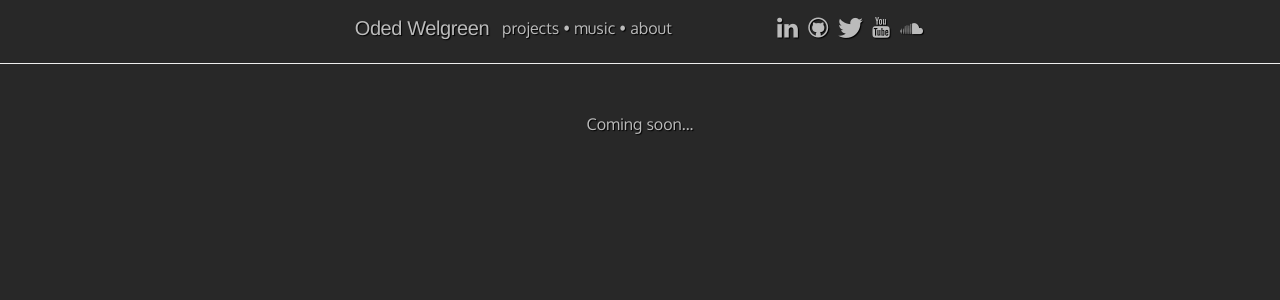
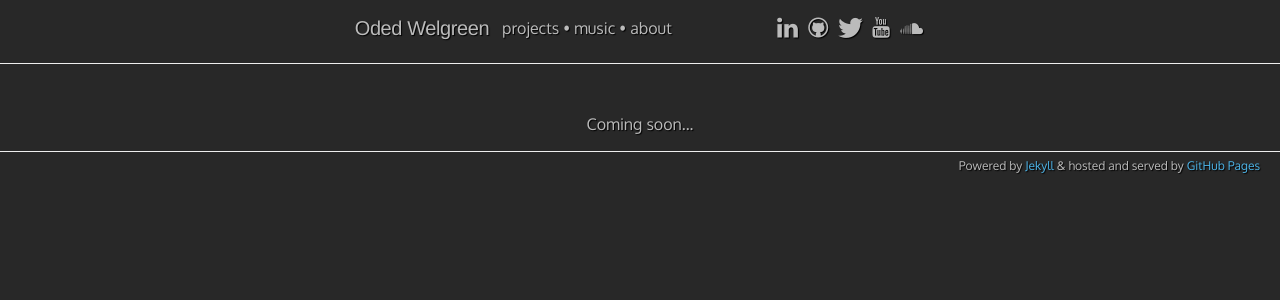
Before and after one commit to odedw/odedw.github.io, a Jekyll site: the page built from index.html, in a window 1280 px wide. Shown: the top 300 px of the page. Built offline with Jekyll 4.4.1, drawn with Linux system fonts in a browser that asks for light colours; Markdown is read by kramdown in place of the engine named in the settings; the list of posts is cut into pages by our own code.

Commit message:
add footer

```diff
--- /dev/null
+++ b/_includes/footer.html
@@ -0,0 +1,3 @@
+<footer id="footer">
+    <span id="power">Powered by <a href="http://jekyllrb.com/">Jekyll</a> & hosted and served by <a href="http://pages.github.com">GitHub Pages</a></span>
+</footer>
--- a/_layouts/default.html
+++ b/_layouts/default.html
@@ -9,9 +9,9 @@
         <div class="wrap">
             <div class="masthead">
                 <div class="container">
-                    <h3 class="masthead-title">
+                    <h1 class="masthead-title">
                         <a href="/" title="Home">{{ site.title }}</a>
-                    </h3>
+                    </h1>
                     <nav>
                         <a href="/projects" title="Projects">projects</a>
                         <span>•</span>
@@ -32,8 +32,13 @@
 
             <div class="container content">
                 {{ content }}
+
             </div>
+
         </div>
+
+            {% include footer.html %}
+
 
         {% include analytics.html %}
         <script>
--- a/public/css/lanyon.css
+++ b/public/css/lanyon.css
@@ -99,6 +99,8 @@ a:hover {
   display: inline-block;
   width: 140px;
   color: #505050;
+  font-size: 20px;
+  line-height: 25px;
 }
 .masthead .masthead-title a:hover {
   color: #bbb;
@@ -139,6 +141,8 @@ a:hover {
   .masthead .masthead-title {
     float: left;
     margin-right: 10px;
+    font-size: 20px;
+    line-height: 25px;
   }
   .masthead nav {
     float: left;
--- a/public/css/lanyon.less
+++ b/public/css/lanyon.less
@@ -105,6 +105,8 @@ a{
         display:inline-block;
         width:140px;
         color: #505050;
+         font-size:20px;
+            line-height: 25px;
         a:hover {
             color: #bbb;
         }
@@ -141,6 +143,8 @@ a{
         .masthead-title{
             float:left;
             margin-right:10px;
+            font-size:20px;
+            line-height: 25px;
         }
         nav{
             float:left;
--- a/public/css/site.css
+++ b/public/css/site.css
@@ -100,3 +100,18 @@
   width: 100%;
   height: 100%;
 }
+#footer {
+  margin-top: 15px;
+  font-size: 10px;
+  text-align: center;
+  border-top: 1px solid #eee;
+  padding-top: 5px;
+  padding-bottom: 5px;
+}
+@media (min-width: 22rem) {
+  #footer {
+    font-size: 12px;
+    text-align: right;
+    padding-right: 20px;
+  }
+}
```
Also changed, not shown: public/css/site.less (+19 -0 lines).
